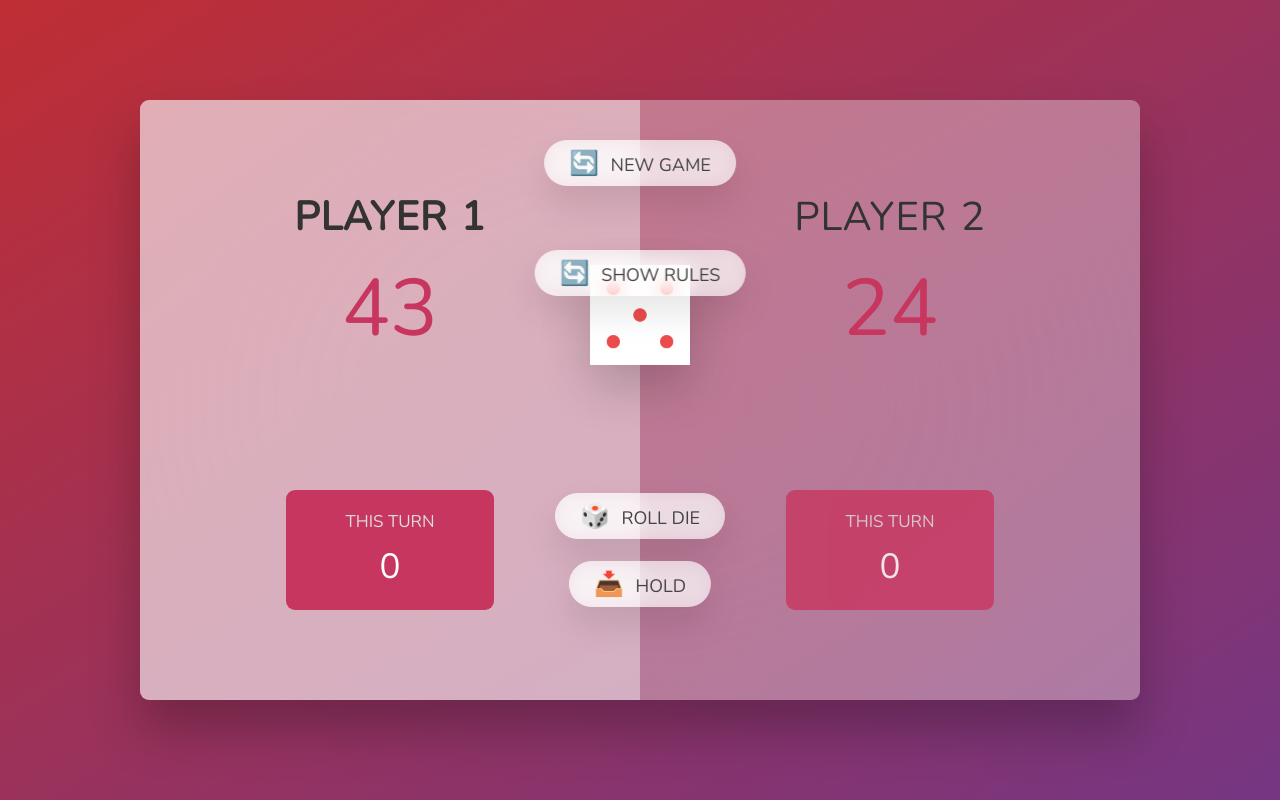
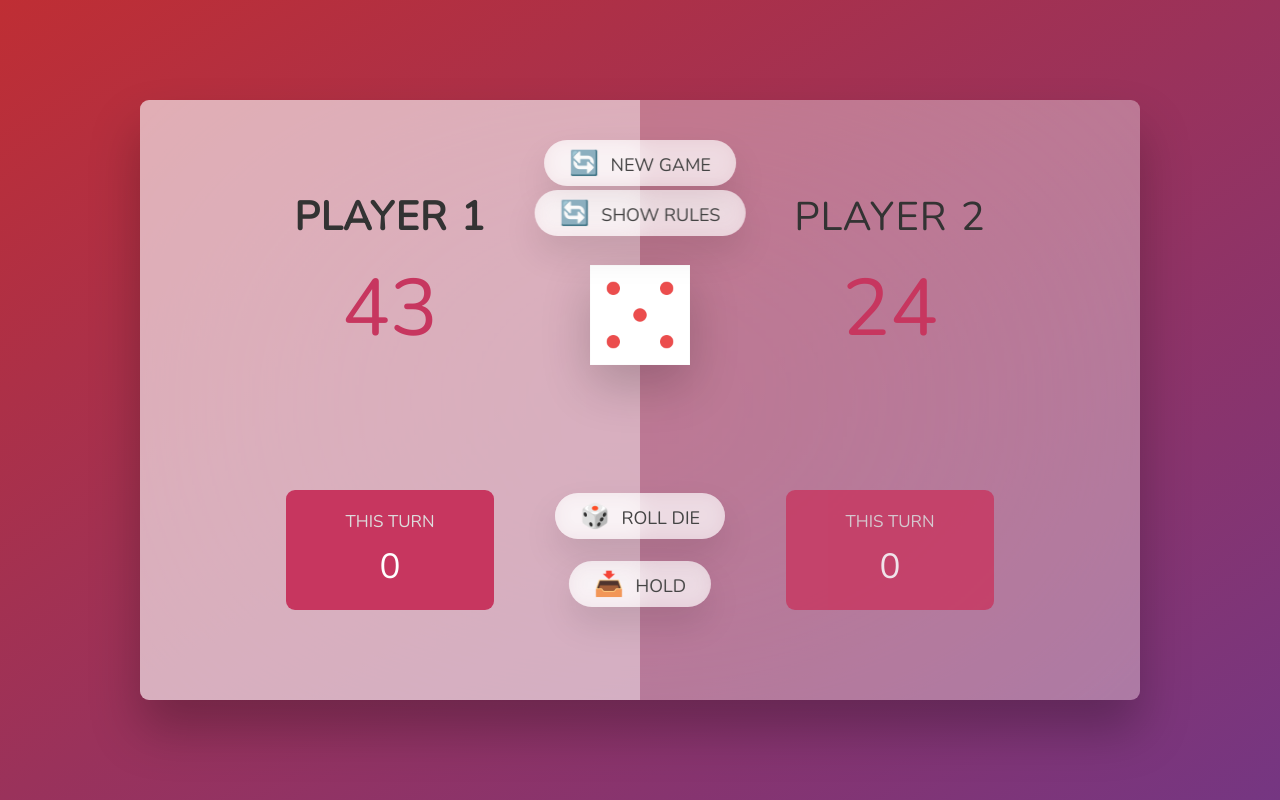
Before and after one commit to ABroadCoder/coursework-project2, a plain HTML site: page index.html in a window 1280 px wide. Drawn offline with nearby package versions, Linux system fonts and the light colour scheme.

Commit message:
Update style.css

```diff
--- a/style.css
+++ b/style.css
@@ -153,7 +153,7 @@ main {
   top: 4rem;
 }
 .btn--rules {
-  top: 15rem;
+  top: 9rem;
 }
 .btn--roll {
   top: 39.3rem;
```
